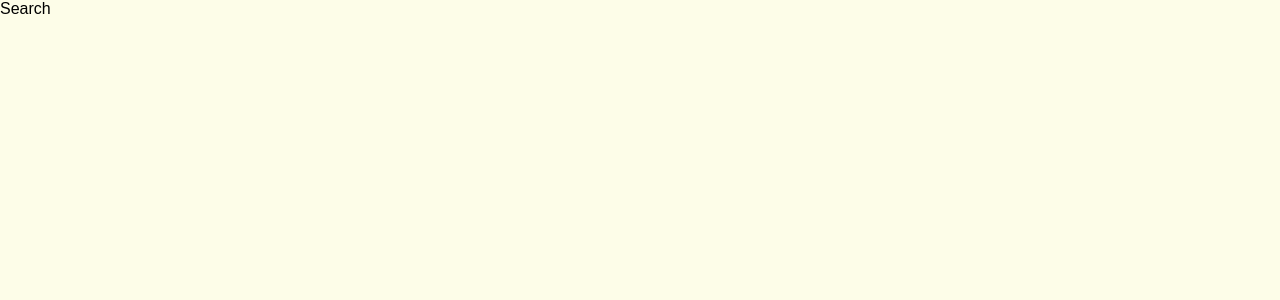
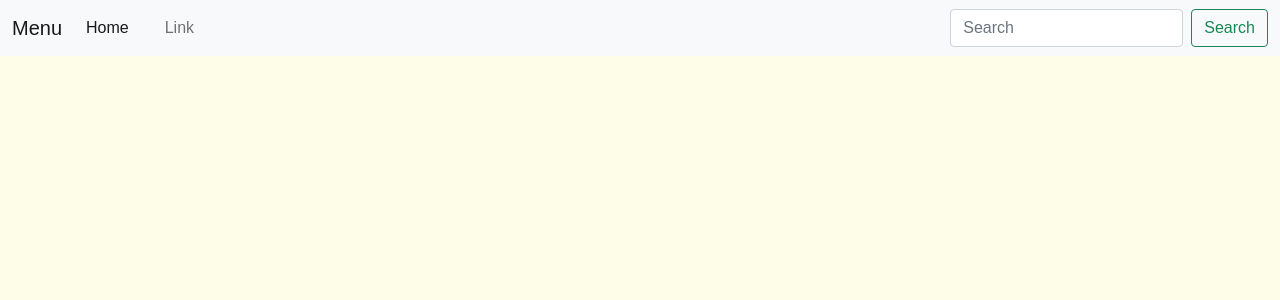
Before and after one commit to gorshipaktsyan/russian-hymns, a React (Create React App) app: page / in a window 1280 px wide. Shown: the top 300 px of the page. Built offline with nearby package versions, Linux system fonts and the light colour scheme.

Commit message:
creating navbar

```diff
--- a/public/index.html
+++ b/public/index.html
@@ -2,10 +2,20 @@
 <html lang="en">
   <head>
     <meta charset="utf-8" />
+    <link
+      href="https://cdn.jsdelivr.net/npm/bootstrap@5.0.2/dist/css/bootstrap.min.css"
+      rel="stylesheet"
+      integrity="sha384-EVSTQN3/azprG1Anm3QDgpJLIm9Nao0Yz1ztcQTwFspd3yD65VohhpuuCOmLASjC"
+      crossorigin="anonymous"
+    />
+
     <link rel="icon" href="%PUBLIC_URL%/favicon.ico" />
     <meta name="viewport" content="width=device-width, initial-scale=1" />
     <meta name="theme-color" content="#000000" />
-    <meta name="description" content="Web site created using create-react-app" />
+    <meta
+      name="description"
+      content="Web site created using create-react-app"
+    />
     <link rel="apple-touch-icon" href="%PUBLIC_URL%/logo192.png" />
     <!--
       manifest.json provides metadata used when your web app is installed on a
@@ -36,5 +46,15 @@
       To begin the development, run `npm start` or `yarn start`.
       To create a production bundle, use `npm run build` or `yarn build`.
     -->
+    <script
+      src="https://cdn.jsdelivr.net/npm/@popperjs/core@2.9.2/dist/umd/popper.min.js"
+      integrity="sha384-IQsoLXl5PILFhosVNubq5LC7Qb9DXgDA9i+tQ8Zj3iwWAwPtgFTxbJ8NT4GN1R8p"
+      crossorigin="anonymous"
+    ></script>
+    <script
+      src="https://cdn.jsdelivr.net/npm/bootstrap@5.0.2/dist/js/bootstrap.min.js"
+      integrity="sha384-cVKIPhGWiC2Al4u+LWgxfKTRIcfu0JTxR+EQDz/bgldoEyl4H0zUF0QKbrJ0EcQF"
+      crossorigin="anonymous"
+    ></script>
   </body>
 </html>
--- /dev/null
+++ b/src/components/pages/Login.js
@@ -0,0 +1,4 @@
+function Login() {
+  return <div></div>;
+}
+export default Login;
--- a/src/components/pages/Search.js
+++ b/src/components/pages/Search.js
@@ -1,11 +1,51 @@
-import React, {useState, useEffect} from 'react';
+import React, { useState, useEffect } from "react";
 
 function Search() {
-    return (
-        <div>
-            Search
+  return (
+    <nav className="navbar navbar-expand-lg navbar-light bg-light">
+      <div className="container-fluid">
+        <button
+          className="navbar-toggler"
+          type="button"
+          data-bs-toggle="collapse"
+          data-bs-target="#navbarTogglerDemo01"
+          aria-controls="navbarTogglerDemo01"
+          aria-expanded="false"
+          aria-label="Toggle navigation"
+        >
+          <span className="navbar-toggler-icon"></span>
+        </button>
+        <div className="collapse navbar-collapse" id="navbarTogglerDemo01">
+          <a className="navbar-brand" href="#">
+            Menu
+          </a>
+          <ul className="navbar-nav me-auto mb-2 mb-lg-0">
+            <li className="nav-item">
+              <a className="nav-link active" aria-current="page" href="#">
+                Home
+              </a>
+            </li>
+            <li className="nav-item">
+              <a className="nav-link" href="#">
+                Link
+              </a>
+            </li>
+          </ul>
+          <form className="d-flex">
+            <input
+              className="form-control me-2"
+              type="search"
+              placeholder="Search"
+              aria-label="Search"
+            />
+            <button className="btn btn-outline-success" type="submit">
+              Search
+            </button>
+          </form>
         </div>
-    )
+      </div>
+    </nav>
+  );
 }
 
-export default Search
+export default Search;
```
Also changed, not shown: 1 other file (tests, documents, lock files or other folders).
